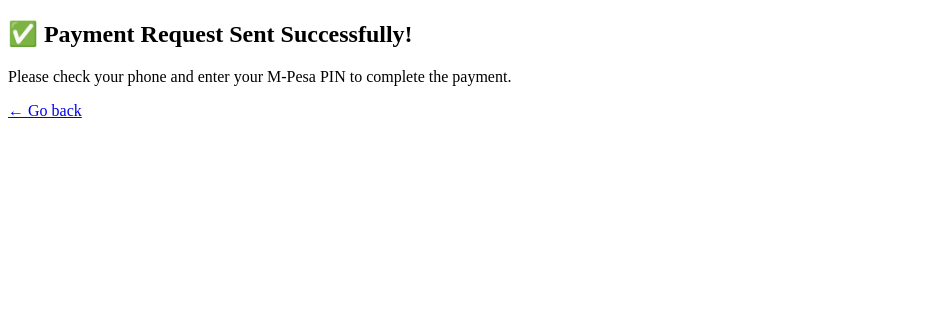
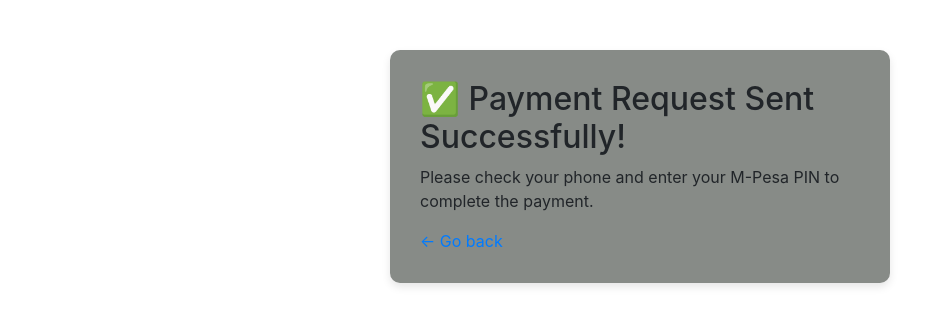
Before and after one commit to omolojohn/Mpesa_test_app, a Flask app: page /payment-success in a window 1280 px wide. Shown: the top 326 px of the page, without its empty margins (0-945 px from the left). Run offline with Flask 3, Linux system fonts and the light colour scheme; some libraries are stand-ins or nearby versions.

Commit message:
UI adjustments

```diff
--- a/app.py
+++ b/app.py
@@ -1,34 +1,8 @@
-# from flask import Flask, request, jsonify, render_template
-# from utils import lipa_na_mpesa_online
-
-# app = Flask(__name__)
-
-# @app.route('/')
-# def home():
-#     return render_template('index.html')
-
-# @app.route('/pay', methods=['POST'])
-# def pay():
-#     phone = request.form.get('phone')
-#     amount = request.form.get('amount')
-
-#     if not phone or not amount:
-#         return jsonify({"error": "Missing phone number or amount"}), 400
-
-#     try:
-#         response = lipa_na_mpesa_online(phone, amount)
-#         return jsonify(response)
-#     except Exception as e:
-#         return jsonify({"error": str(e)}), 500
-
-# if __name__ == "__main__":
-#     app.run(debug=True)
-
 from flask import Flask, request, render_template, redirect, url_for, flash
 from utils import lipa_na_mpesa_online
 
 app = Flask(__name__)
-app.secret_key = "supersecretkey"  # Required for flash messages
+app.secret_key = "supersecretkey"
 
 @app.route('/')
 def home():
--- a/templates/success.html
+++ b/templates/success.html
@@ -3,10 +3,24 @@
 <head>
     <meta charset="UTF-8">
     <title>Payment Success</title>
+    <link href="https://stackpath.bootstrapcdn.com/bootstrap/4.5.2/css/bootstrap.min.css" rel="stylesheet">
+    <style>
+        .container {
+            margin-top: 50px;
+            max-width: 500px;
+            background-color: #878b87;
+            padding: 30px;
+            border-radius: 10px;
+            box-shadow: 0 4px 8px rgba(0, 0, 0, 0.1);
+        }
+    </style>
 </head>
 <body>
-    <h2>✅ Payment Request Sent Successfully!</h2>
-    <p>Please check your phone and enter your M-Pesa PIN to complete the payment.</p>
-    <a href="/">← Go back</a>
+    <div class="container">
+        <h2>✅ Payment Request Sent Successfully!</h2>
+        <p>Please check your phone and enter your M-Pesa PIN to complete the payment.</p>
+        <a href="/">← Go back</a>
+    </div>
+    <script src="https://stackpath.bootstrapcdn.com/bootstrap/4.5.2/js/bootstrap.min.js"></script>
 </body>
 </html>
--- a/token_cache.json
+++ b/token_cache.json
@@ -1 +1 @@
-{"token": "4eyNlnNiZabhFGgbSrtR2U6BrTs7", "expiry": 1760949110.0097191}
+{"token": "ACgoZe3juuwA7MhSQ9htQKoRNuNK", "expiry": 1760959173.307874}
```
Also changed, not shown: templates/fail.html (+15 -0 lines).
